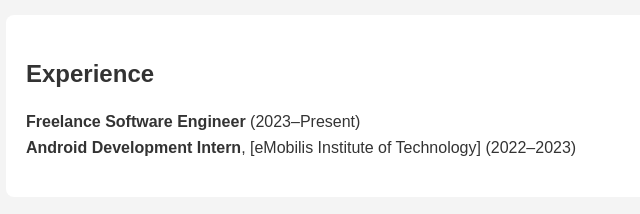
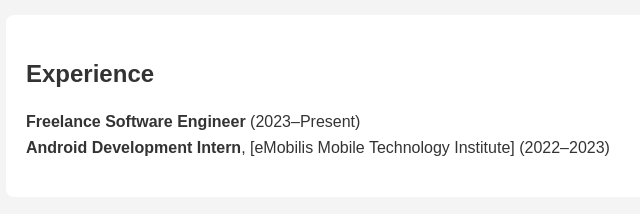
Before and after one commit to ojijotom/ojijo-portfolio, a plain HTML site: page index.html in a window 1280 px wide. Shown: the part 1540-1754 px from the top of the page, 164-804 px from the left. Drawn offline with Linux system fonts and the light colour scheme.

Commit message:
Update index.html
ojijo

```diff
--- a/index.html
+++ b/index.html
@@ -140,7 +140,7 @@
         <h2>Experience</h2>
         <ul>
             <li><strong>Freelance Software Engineer</strong> (2023–Present)</li>
-            <li><strong>Android Development Intern</strong>, [eMobilis Institute of Technology] (2022–2023)</li>
+            <li><strong>Android Development Intern</strong>, [eMobilis Mobile Technology Institute] (2022–2023)</li>
         </ul>
     </section>
 
```
